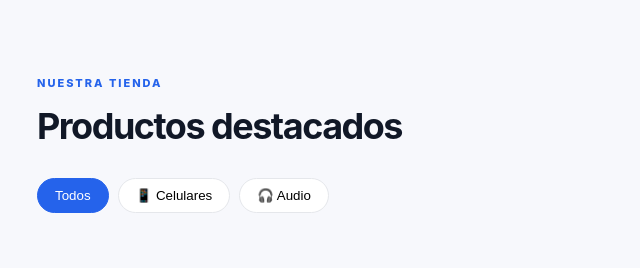
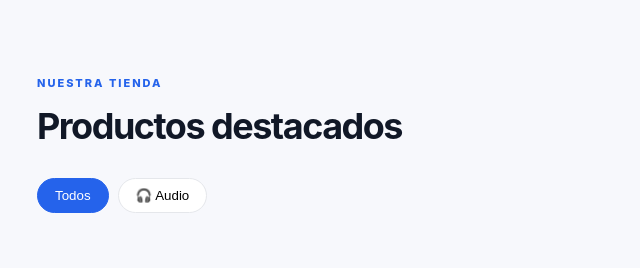
Before and after one commit to ChrisWorldtm/chrisworldtm.github.io, a plain HTML site: page XtremeSound/index.html in a window 1280 px wide. Shown: the part 738-1006 px from the top of the page, 0-640 px from the left. Drawn offline with Linux system fonts and the light colour scheme.

Commit message:
Update index.html

```diff
--- a/XtremeSound/index.html
+++ b/XtremeSound/index.html
@@ -218,15 +218,6 @@
       >
         Todos
       </button>
-
-
-      <button
-        class="category"
-        data-category="Celulares"
-      >
-        📱 Celulares
-      </button>
-
 
       <button
         class="category"
```
